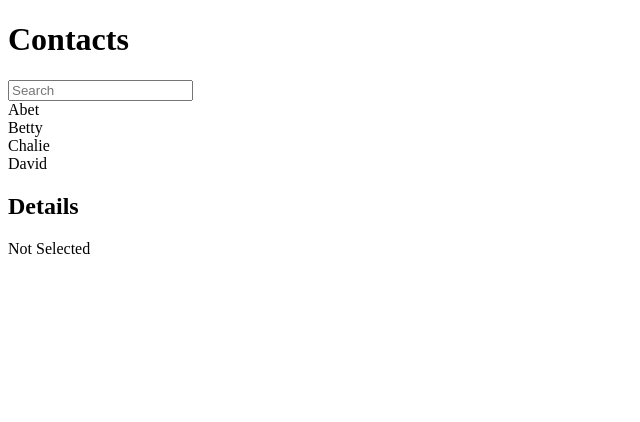
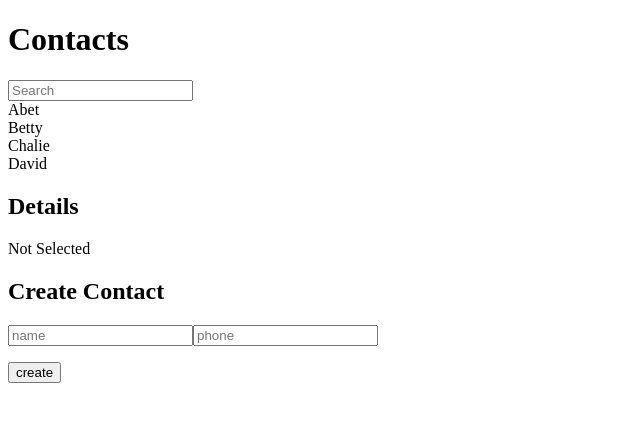
Before and after one commit to essencedev9/hello-react, a React (Create React App) app: page / in a window 1280 px wide. Shown: the top 422 px of the page, without its empty margins (0-640 px from the left). Built offline with nearby package versions, Linux system fonts and the light colour scheme.

Commit message:
Add Function - Contact 데이터 추가

```diff
--- a/src/components/Contact.js
+++ b/src/components/Contact.js
@@ -1,6 +1,7 @@
 import React from "react";
 import ContactInfo from "./ContactInfo";
 import ContactDetails from "./ContactDetails";
+import ContactCreate from "./ContactCreate";
 
 import update from "react-addons-update";
 
@@ -98,6 +99,7 @@
           isSelected={this.state.selectedKey !== -1}
           contact={this.state.contactData[this.state.selectedKey]}
         />
+        <ContactCreate onCreate={this.handleCreate} />
       </div>
     );
   }
--- /dev/null
+++ b/src/components/ContactCreate.js
@@ -0,0 +1,70 @@
+import React from "react";
+import PropTypes from "prop-types";
+
+export default class ContactCreate extends React.Component {
+  constructor(props) {
+    super(props);
+    this.state = {
+      name: "",
+      phone: ""
+    };
+
+    this.handleChange = this.handleChange.bind(this);
+    this.handleClick = this.handleClick.bind(this);
+  }
+
+  handleChange(e) {
+    let nextState = {};
+    nextState[e.target.name] = e.target.value;
+    this.setState(nextState);
+  }
+
+  handleClick() {
+    const contact = {
+      name: this.state.name,
+      phone: this.state.phone
+    };
+
+    this.props.onCreate(contact);
+
+    this.setState({
+      name: "",
+      phone: ""
+    });
+  }
+
+  render() {
+    return (
+      <div>
+        <h2>Create Contact</h2>
+        <p>
+          <input
+            type="text"
+            name="name"
+            placeholder="name"
+            value={this.state.name}
+            onChange={this.handleChange}
+          />
+          <input
+            type="text"
+            name="phone"
+            placeholder="phone"
+            value={this.state.phone}
+            onChange={this.handleChange}
+          />
+        </p>
+        <button onClick={this.handleClick}>create</button>
+      </div>
+    );
+  }
+}
+
+ContactCreate.propTypes = {
+  onCreate: PropTypes.func
+};
+
+ContactCreate.defaultProps = {
+  onCreate: () => {
+    console.error("onCreate not defined");
+  }
+};
```
